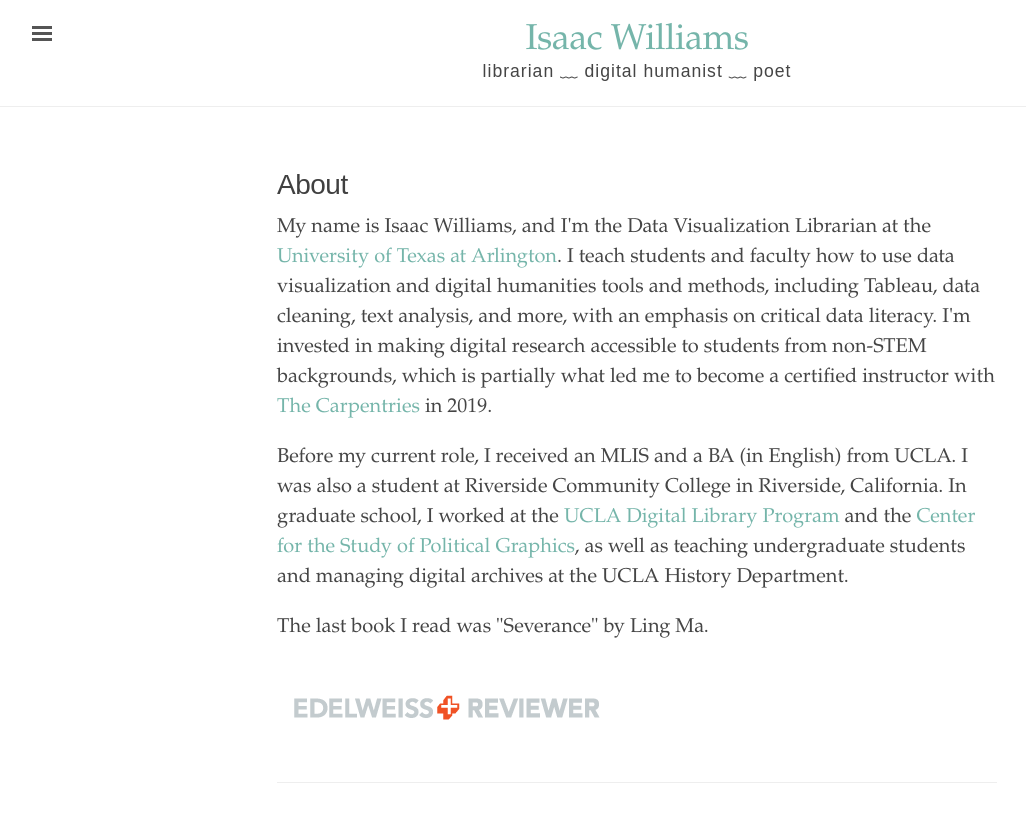
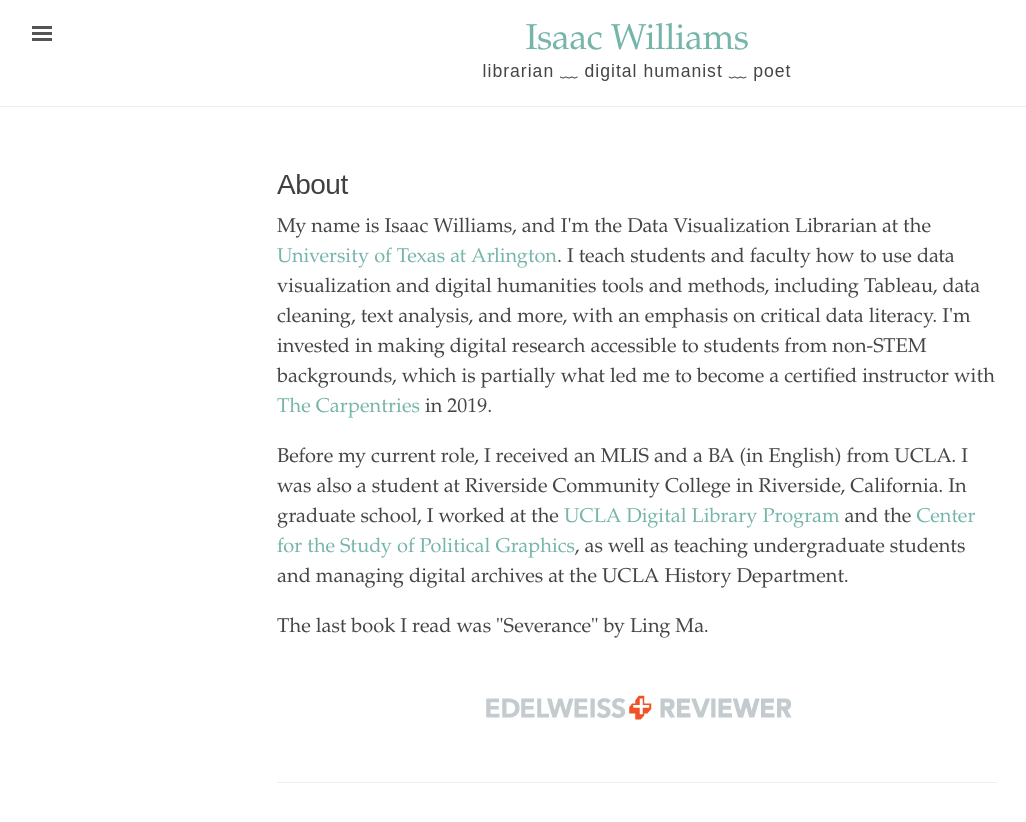
Before and after one commit to isawil/isawil.github.io, a Jekyll site: the page built from index.html, in a window 1280 px wide. Shown: the top 822 px of the page, without its empty margins (3-1029 px from the left). Built offline with Jekyll 4.4.1, drawn with Linux system fonts in a browser that asks for light colours; comment, search, counter and statistics services are not loaded.

Commit message:
Update index.html

```diff
--- a/index.html
+++ b/index.html
@@ -29,7 +29,7 @@ title: "Isaac Williams"
 </p>
 
 <p>
-  <img src="https://github.com/isawil/isawil.github.io/blob/master/assets/edelweiss.png?raw=true">
+  <center><img src="https://github.com/isawil/isawil.github.io/blob/master/assets/edelweiss.png?raw=true"></center>
 </p>
 <!-- Default Statcounter code for Isawil.github.io
 https://isawil.github.io -->
```
